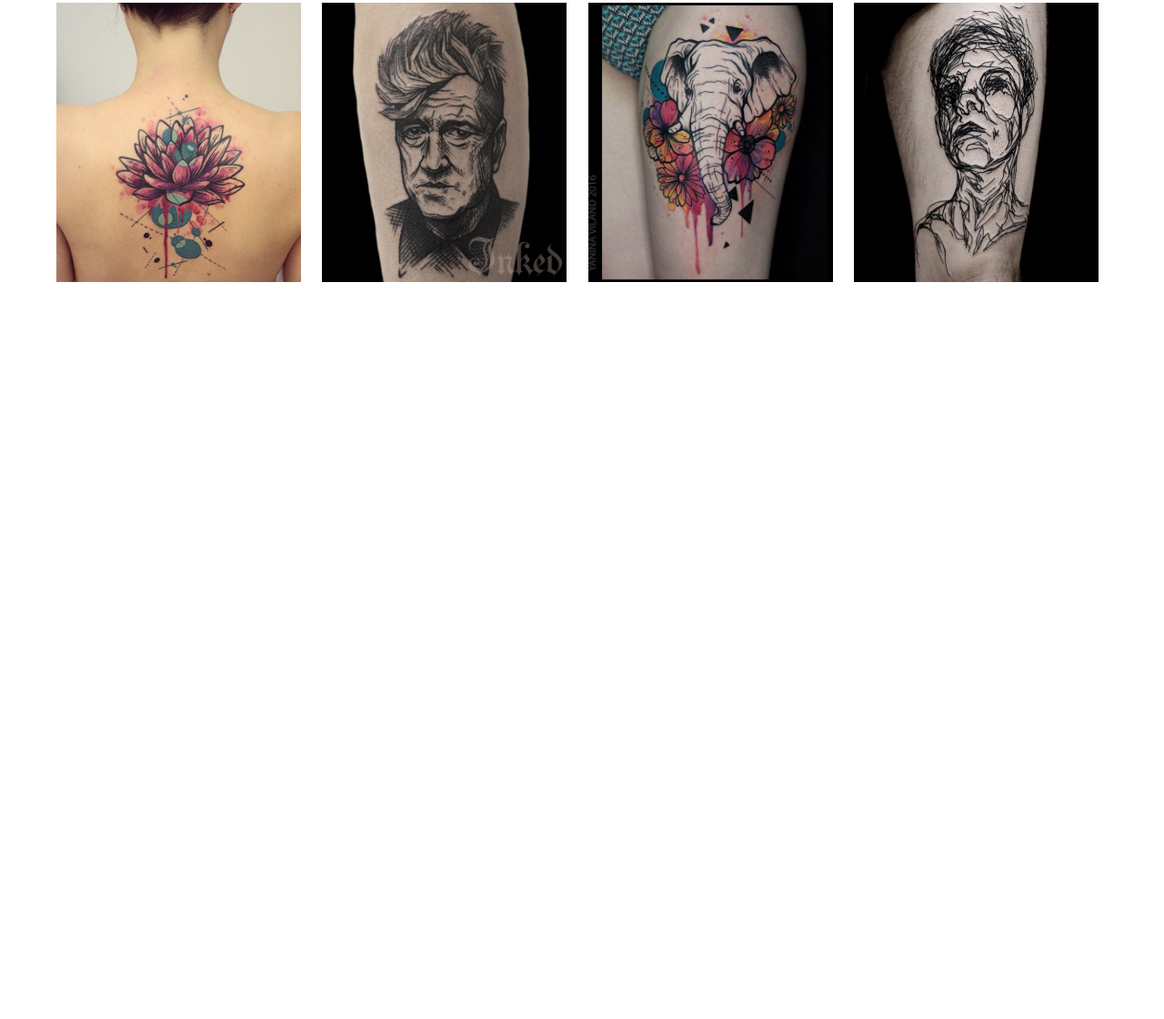
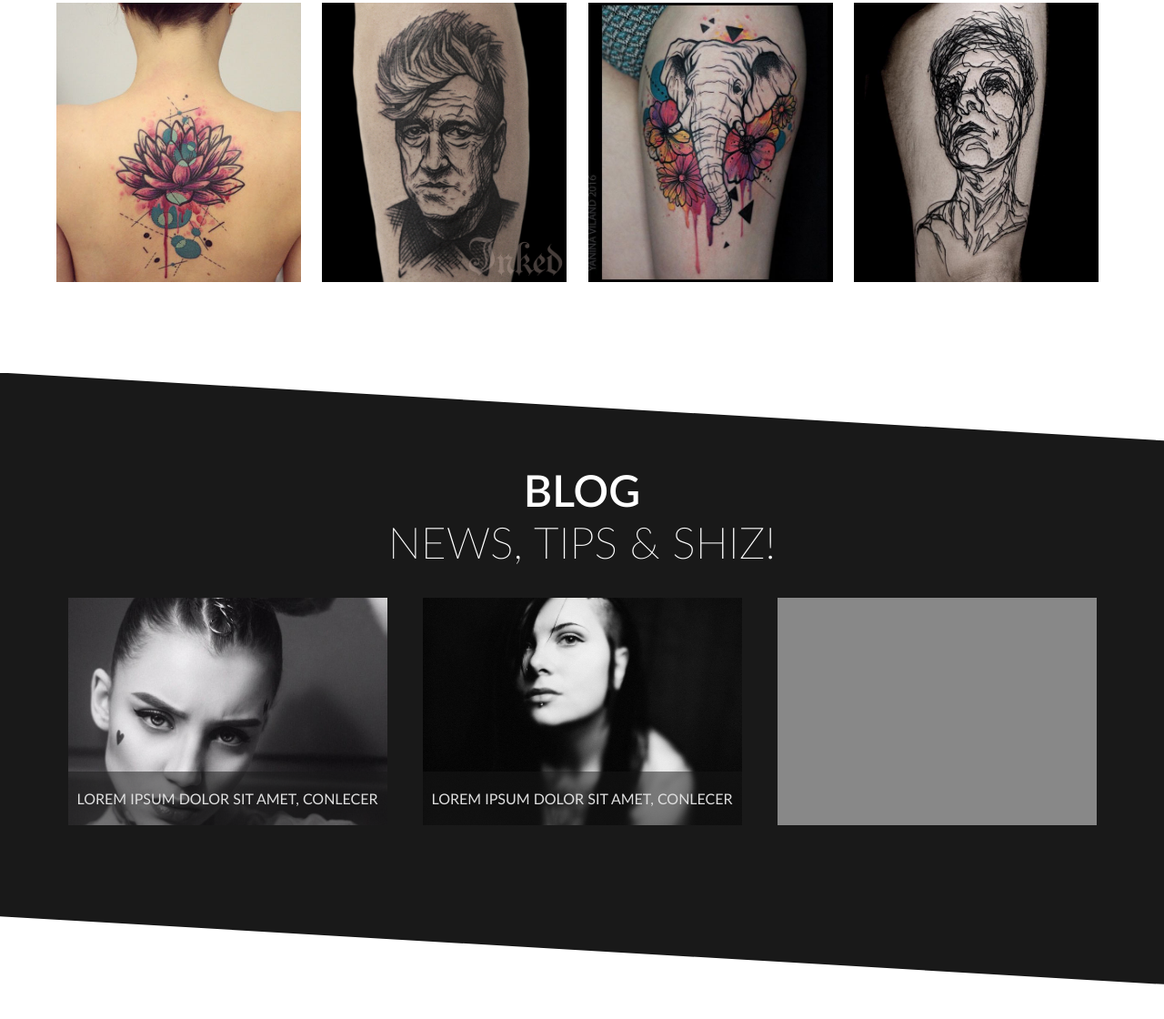
Before and after one commit to domino4991/tattooStudiosite, a website: page app/index.html in a window 1280 px wide. Shown: the part 3437-4557 px from the top of the page at 91% size. Before the commit the page ends 3747 px from the top, so only its background shows below. Drawn offline with Linux system fonts and the light colour scheme.

Commit message:
add blog

```diff
--- a/app/index.html
+++ b/app/index.html
@@ -252,6 +252,23 @@
 					</div>
 				</div>
 			</section>
+			<section class="blog">
+				<div class="container">
+					<h2 class="blog__caption">Blog <span class="blog-span">News, Tips & Shiz!</span></h2>
+					<div class="blog__mini">
+						<div class="mini__item">
+							<img src="img/upload/photo1.jpg" alt="Sasha Unisex" class="blog__img">
+							<a href="#" class="blog__link">Lorem ipsum dolor sit amet, conlecer</a>
+						</div>
+						<div class="mini__item">
+								<img src="img/upload/photo2.jpg" alt="Yanina Viland" class="blog__img">
+							<a href="#" class="blog__link">Lorem ipsum dolor sit amet, conlecer</a>
+						</div>
+						<div class="mini__item">
+						</div>
+					</div>
+				</div>
+			</section>
 		</div>
 	</body>
 </html>
--- a/app/sass/_blog.sass
+++ b/app/sass/_blog.sass
@@ -0,0 +1,48 @@
+.blog
+    overflow: hidden
+    background: #191919
+    -webkit-clip-path: polygon(0 0, 100% 10%, 100% 90%, 0 80%)
+    clip-path: polygon(0 0, 100% 10%, 100% 90%, 0 80%)
+    margin-top: 100px
+    padding-top: 100px
+    padding-bottom: 250px
+
+.blog__caption
+    +use-latoFont(rem(48px), #ffffff, 600)
+    text-transform: uppercase
+    margin: 0
+    text-align: center
+    padding-bottom: 33px
+
+.blog-span
+    font-weight: 100
+    display: block
+
+.blog__mini
+    display: flex
+    justify-content: space-around
+    flex-wrap: wrap
+
+.mini__item
+    width: 30%
+    height: 250px
+    background: #888
+    position: relative
+
+.blog__link
+    background: rgba(25, 25, 25, .5)
+    +use-latoFont(rem(16px), #dfdfdf, 400)
+    text-decoration: none
+    text-transform: uppercase
+    padding: 20px 5px
+    display: block
+    text-align: center
+    position: absolute
+    bottom: 0
+    left: 0
+    right: 0
+
+.blog__img
+    width: 100%
+    height: 100%
+    object-fit: cover
```
Also changed, not shown: app/css/style.min.css.
